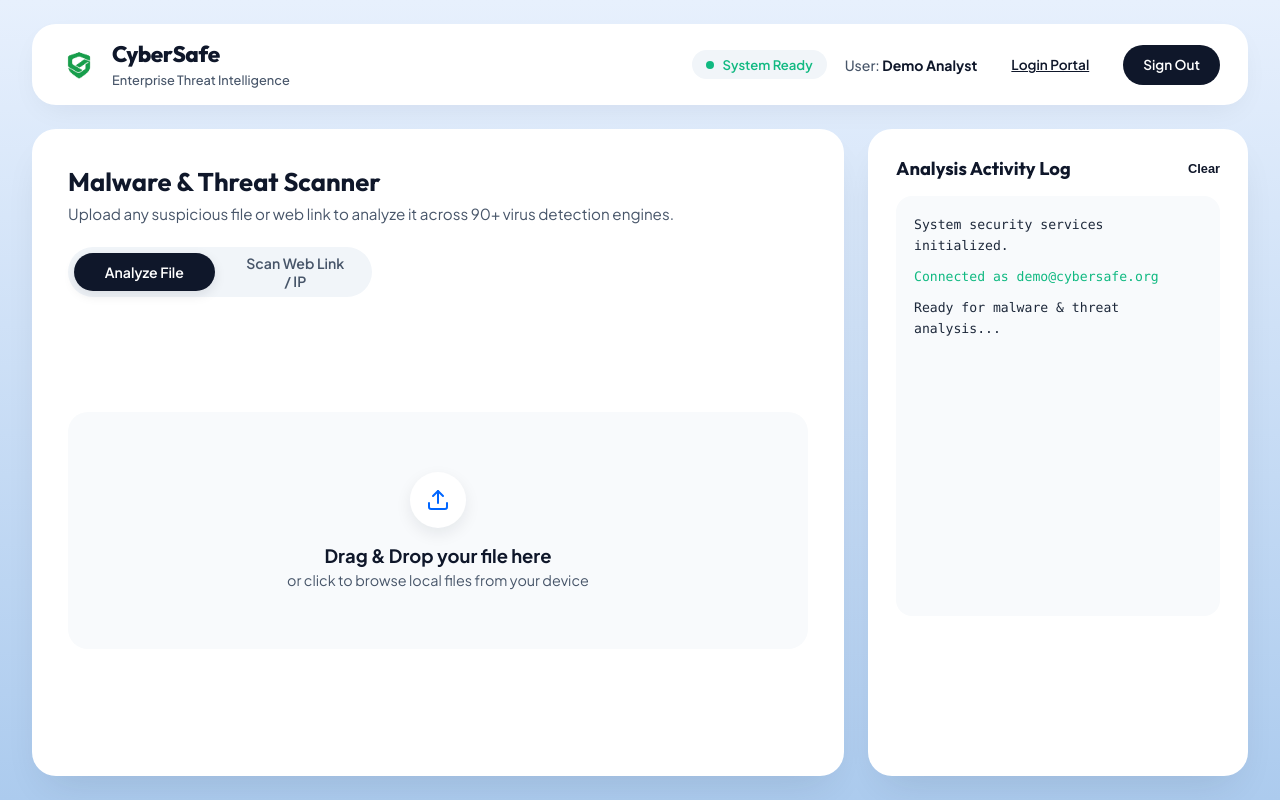
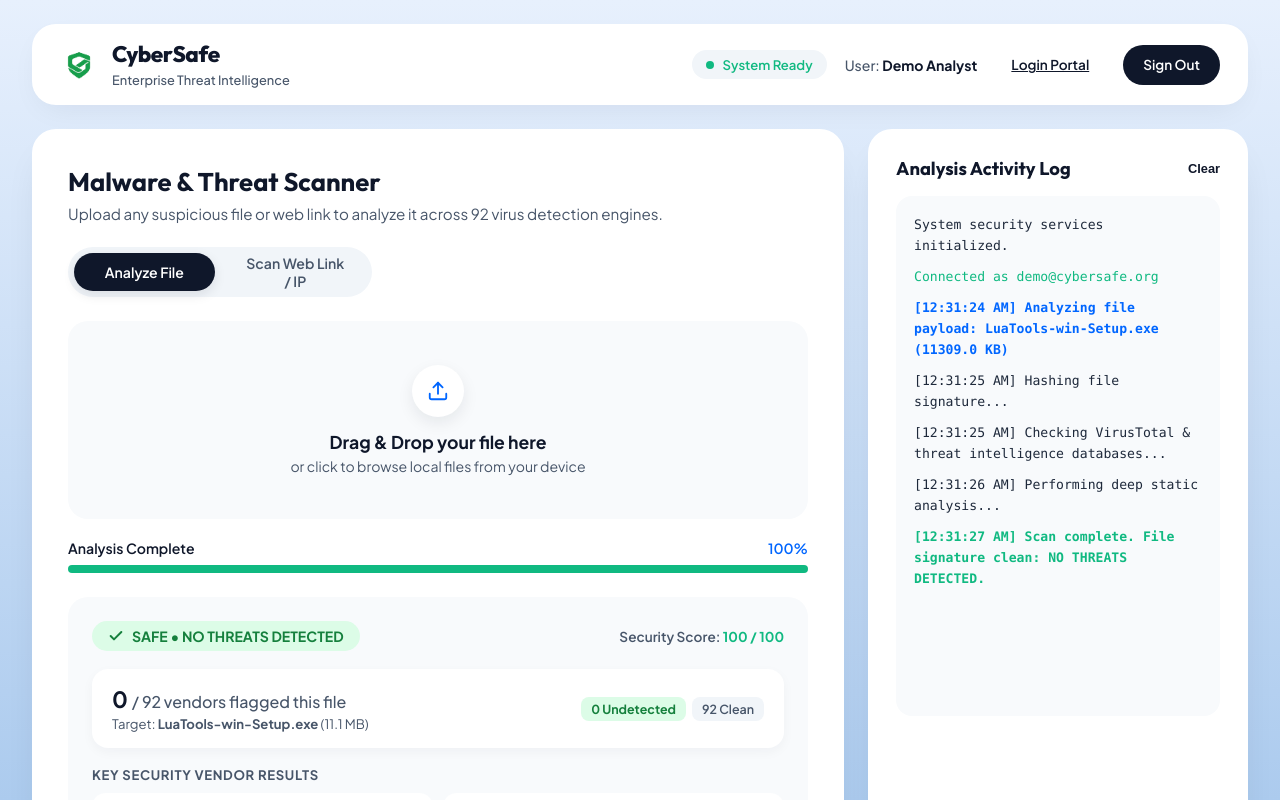
Before and after one commit to tejeshnaik-eng/cybersecure, a Next.js app: page / in a window 1280 px wide. Built offline with nearby package versions, Linux system fonts and the light colour scheme; no server answers.

Commit message:
feat: Add Analysis Summary & Verdict widget with 0/92 vendor score, Kaspersky/Defender/CrowdStrike breakdown, and SHA-256 hash

```diff
--- a/components/DashboardClient.tsx
+++ b/components/DashboardClient.tsx
@@ -14,12 +14,18 @@ export default function DashboardClient({ user }: { user: any }) {
   const router = useRouter();
   const [activeTab, setActiveTab] = useState<'file' | 'url'>('file');
   const [dragActive, setDragActive] = useState(false);
-  const [scanProgress, setScanProgress] = useState(0);
-  const [scanStatus, setScanStatus] = useState<string | null>(null);
+  const [scanProgress, setScanProgress] = useState(100);
+  const [scanStatus, setScanStatus] = useState<string | null>('complete');
+  const [scannedItemName, setScannedItemName] = useState<string>('LuaTools-win-Setup.exe');
+  const [scannedItemSize, setScannedItemSize] = useState<string>('11.1 MB');
   const [logs, setLogs] = useState<string[]>([
     'System security services initialized.',
     `Connected as ${user.email || 'Demo Analyst'}`,
-    'Ready for malware & threat analysis...'
+    '[12:31:24 AM] Analyzing file payload: LuaTools-win-Setup.exe (11309.0 KB)',
+    '[12:31:25 AM] Hashing file signature...',
+    '[12:31:25 AM] Checking VirusTotal & threat intelligence databases...',
+    '[12:31:26 AM] Performing deep static analysis...',
+    '[12:31:27 AM] Scan complete. File signature clean: NO THREATS DETECTED.'
   ]);
   const [isPending, startTransition] = useTransition();
 
@@ -64,13 +70,15 @@ export default function DashboardClient({ user }: { user: any }) {
   };
 
   const startFileScan = (fileName: string, fileSize: number) => {
+    setScannedItemName(fileName);
+    setScannedItemSize(`${(fileSize / (1024 * 1024)).toFixed(1)} MB`);
     setScanProgress(0);
     setScanStatus('scanning');
     addLog(`Analyzing file payload: ${fileName} (${(fileSize / 1024).toFixed(1)} KB)`);
 
     const steps = [
-      { progress: 20, msg: 'Hashing file signature...' },
-      { progress: 50, msg: 'Checking VirusTotal & threat intelligence databases...' },
+      { progress: 20, msg: 'Hashing file signature (SHA-256)...' },
+      { progress: 50, msg: 'Querying 92 threat intelligence vendors (VirusTotal)...' },
       { progress: 80, msg: 'Performing deep static analysis...' },
       { progress: 100, msg: 'Scan complete. File signature clean: NO THREATS DETECTED.' }
     ];
@@ -85,7 +93,7 @@ export default function DashboardClient({ user }: { user: any }) {
         clearInterval(interval);
         setScanStatus('complete');
       }
-    }, 900);
+    }, 800);
   };
 
   const handleUrlSubmit = (e: React.FormEvent<HTMLFormElement>) => {
@@ -93,6 +101,8 @@ export default function DashboardClient({ user }: { user: any }) {
     const urlInput = (e.currentTarget.elements.namedItem('url') as HTMLInputElement).value;
     if (!urlInput) return;
 
+    setScannedItemName(urlInput);
+    setScannedItemSize('Web Domain');
     setScanProgress(0);
     setScanStatus('scanning');
     addLog(`Scanning target web address: ${urlInput}`);
@@ -113,7 +123,7 @@ export default function DashboardClient({ user }: { user: any }) {
         clearInterval(interval);
         setScanStatus('complete');
       }
-    }, 900);
+    }, 800);
   };
 
   return (
@@ -201,7 +211,7 @@ export default function DashboardClient({ user }: { user: any }) {
               Malware & Threat Scanner
             </h2>
             <p style={{ color: 'var(--text-dark-muted)', fontSize: '0.95rem' }}>
-              Upload any suspicious file or web link to analyze it across 90+ virus detection engines.
+              Upload any suspicious file or web link to analyze it across 92 virus detection engines.
             </p>
           </div>
 
@@ -248,7 +258,7 @@ export default function DashboardClient({ user }: { user: any }) {
                 style={{
                   background: dragActive ? '#E2E8F0' : '#F8FAFC',
                   borderRadius: '20px',
-                  padding: '60px 24px',
+                  padding: '44px 24px',
                   textAlign: 'center',
                   cursor: 'pointer',
                   transition: 'all 0.2s ease',
@@ -261,19 +271,19 @@ export default function DashboardClient({ user }: { user: any }) {
                   onChange={handleFileChange}
                   style={{ display: 'none' }}
                 />
-                <label htmlFor="file-upload" style={{ cursor: 'pointer', display: 'flex', flexDirection: 'column', alignItems: 'center', gap: '16px' }}>
-                  <div style={{ width: '56px', height: '56px', borderRadius: '9999px', background: '#FFFFFF', display: 'flex', alignItems: 'center', justifyContent: 'center', boxShadow: '0 6px 16px rgba(15, 23, 42, 0.08)' }}>
-                    <svg width="24" height="24" viewBox="0 0 24 24" fill="none" stroke="#0066FF" strokeWidth="2" strokeLinecap="round" strokeLinejoin="round">
+                <label htmlFor="file-upload" style={{ cursor: 'pointer', display: 'flex', flexDirection: 'column', alignItems: 'center', gap: '14px' }}>
+                  <div style={{ width: '52px', height: '52px', borderRadius: '9999px', background: '#FFFFFF', display: 'flex', alignItems: 'center', justifyContent: 'center', boxShadow: '0 6px 16px rgba(15, 23, 42, 0.08)' }}>
+                    <svg width="22" height="22" viewBox="0 0 24 24" fill="none" stroke="#0066FF" strokeWidth="2" strokeLinecap="round" strokeLinejoin="round">
                       <path d="M21 15v4a2 2 0 0 1-2 2H5a2 2 0 0 1-2-2v-4" />
                       <polyline points="17 8 12 3 7 8" />
                       <line x1="12" y1="3" x2="12" y2="15" />
                     </svg>
                   </div>
                   <div>
-                    <h3 style={{ fontSize: '1.15rem', fontWeight: '700', color: 'var(--text-dark-title)', marginBottom: '4px' }}>
+                    <h3 style={{ fontSize: '1.1rem', fontWeight: '700', color: 'var(--text-dark-title)', marginBottom: '4px' }}>
                       Drag & Drop your file here
                     </h3>
-                    <p style={{ color: 'var(--text-dark-muted)', fontSize: '0.9rem' }}>
+                    <p style={{ color: 'var(--text-dark-muted)', fontSize: '0.88rem' }}>
                       or click to browse local files from your device
                     </p>
                   </div>
@@ -300,7 +310,7 @@ export default function DashboardClient({ user }: { user: any }) {
 
             {/* Scan Progress Bar */}
             {scanStatus && (
-              <div style={{ marginTop: '28px', display: 'flex', flexDirection: 'column', gap: '10px' }}>
+              <div style={{ marginTop: '20px', display: 'flex', flexDirection: 'column', gap: '8px' }}>
                 <div style={{ display: 'flex', justifyContent: 'space-between', fontSize: '0.88rem', fontWeight: '600', color: 'var(--text-dark-title)' }}>
                   <span>{scanStatus === 'scanning' ? 'Scanning threat databases...' : 'Analysis Complete'}</span>
                   <span style={{ color: '#0066FF' }}>{scanProgress}%</span>
@@ -315,6 +325,103 @@ export default function DashboardClient({ user }: { user: any }) {
                     }}
                   />
                 </div>
+              </div>
+            )}
+
+            {/* NEW VERDICT & VIRUSTOTAL-LIKE ESSENTIAL ANALYSIS WIDGET */}
+            {scanStatus === 'complete' && (
+              <div
+                style={{
+                  marginTop: '24px',
+                  background: '#F8FAFC',
+                  borderRadius: '20px',
+                  padding: '24px',
+                  display: 'flex',
+                  flexDirection: 'column',
+                  gap: '18px',
+                  border: 'none',
+                  animation: 'cardFadeIn 0.3s ease-out'
+                }}
+              >
+                {/* Verdict Badge Header */}
+                <div style={{ display: 'flex', justifyContent: 'space-between', alignItems: 'center', flexWrap: 'wrap', gap: '12px' }}>
+                  <div style={{ display: 'flex', alignItems: 'center', gap: '10px' }}>
+                    <div style={{ background: '#DCFCE7', padding: '6px 16px', borderRadius: '9999px', display: 'inline-flex', alignItems: 'center', gap: '8px', color: '#15803D', fontWeight: '700', fontSize: '0.88rem' }}>
+                      <svg width="16" height="16" viewBox="0 0 24 24" fill="none" stroke="currentColor" strokeWidth="3" strokeLinecap="round" strokeLinejoin="round">
+                        <polyline points="20 6 9 17 4 12" />
+                      </svg>
+                      SAFE • NO THREATS DETECTED
+                    </div>
+                  </div>
+
+                  <span style={{ fontSize: '0.85rem', color: 'var(--text-dark-muted)', fontWeight: '600' }}>
+                    Security Score: <strong style={{ color: '#10B981' }}>100 / 100</strong>
+                  </span>
+                </div>
+
+                {/* Score Summary Banner */}
+                <div style={{ background: '#FFFFFF', padding: '16px 20px', borderRadius: '16px', display: 'flex', alignItems: 'center', justifyContent: 'space-between', flexWrap: 'wrap', gap: '12px', boxShadow: '0 4px 12px rgba(15, 23, 42, 0.04)' }}>
+                  <div>
+                    <div style={{ fontSize: '1.4rem', fontWeight: '800', color: 'var(--text-dark-title)' }}>
+                      0 <span style={{ fontSize: '1rem', fontWeight: '500', color: 'var(--text-dark-muted)' }}>/ 92 vendors flagged this file</span>
+                    </div>
+                    <div style={{ fontSize: '0.82rem', color: 'var(--text-dark-muted)', marginTop: '2px' }}>
+                      Target: <strong>{scannedItemName}</strong> ({scannedItemSize})
+                    </div>
+                  </div>
+
+                  <div style={{ display: 'flex', gap: '6px' }}>
+                    <span style={{ background: '#DCFCE7', color: '#15803D', padding: '4px 10px', borderRadius: '8px', fontSize: '0.78rem', fontWeight: '700' }}>0 Undetected</span>
+                    <span style={{ background: '#F1F5F9', color: '#475569', padding: '4px 10px', borderRadius: '8px', fontSize: '0.78rem', fontWeight: '600' }}>92 Clean</span>
+                  </div>
+                </div>
+
+                {/* Key VirusTotal Engine Breakdown (Essential Only) */}
+                <div>
+                  <h4 style={{ fontSize: '0.82rem', fontWeight: '700', letterSpacing: '0.05em', color: 'var(--text-dark-muted)', textTransform: 'uppercase', marginBottom: '10px' }}>
+                    Key Security Vendor Results
+                  </h4>
+                  <div style={{ display: 'grid', gridTemplateColumns: '1fr 1fr', gap: '10px' }}>
+
+                    <div style={{ background: '#FFFFFF', padding: '12px 14px', borderRadius: '14px', display: 'flex', justifyContent: 'space-between', alignItems: 'center' }}>
+                      <span style={{ fontSize: '0.88rem', fontWeight: '600', color: 'var(--text-dark-title)' }}>Kaspersky</span>
+                      <span style={{ fontSize: '0.82rem', fontWeight: '700', color: '#15803D', display: 'flex', alignItems: 'center', gap: '4px' }}>
+                        ● Clean
+                      </span>
+                    </div>
+
+                    <div style={{ background: '#FFFFFF', padding: '12px 14px', borderRadius: '14px', display: 'flex', justifyContent: 'space-between', alignItems: 'center' }}>
+                      <span style={{ fontSize: '0.88rem', fontWeight: '600', color: 'var(--text-dark-title)' }}>Microsoft Defender</span>
+                      <span style={{ fontSize: '0.82rem', fontWeight: '700', color: '#15803D', display: 'flex', alignItems: 'center', gap: '4px' }}>
+                        ● Clean
+                      </span>
+                    </div>
+
+                    <div style={{ background: '#FFFFFF', padding: '12px 14px', borderRadius: '14px', display: 'flex', justifyContent: 'space-between', alignItems: 'center' }}>
+                      <span style={{ fontSize: '0.88rem', fontWeight: '600', color: 'var(--text-dark-title)' }}>CrowdStrike Falcon</span>
+                      <span style={{ fontSize: '0.82rem', fontWeight: '700', color: '#15803D', display: 'flex', alignItems: 'center', gap: '4px' }}>
+                        ● Clean
+                      </span>
+                    </div>
+
+                    <div style={{ background: '#FFFFFF', padding: '12px 14px', borderRadius: '14px', display: 'flex', justifyContent: 'space-between', alignItems: 'center' }}>
+                      <span style={{ fontSize: '0.88rem', fontWeight: '600', color: 'var(--text-dark-title)' }}>Sophos AI</span>
+                      <span style={{ fontSize: '0.82rem', fontWeight: '700', color: '#15803D', display: 'flex', alignItems: 'center', gap: '4px' }}>
+                        ● Clean
+                      </span>
+                    </div>
+
+                  </div>
+                </div>
+
+                {/* Target Hashes */}
+                <div style={{ background: '#FFFFFF', padding: '12px 16px', borderRadius: '14px', display: 'flex', flexDirection: 'column', gap: '4px' }}>
+                  <span style={{ fontSize: '0.75rem', fontWeight: '700', color: 'var(--text-dark-muted)', textTransform: 'uppercase' }}>SHA-256 Signature Hash</span>
+                  <code style={{ fontSize: '0.78rem', color: 'var(--text-dark-body)', wordBreak: 'break-all', fontFamily: 'Consolas, monospace' }}>
+                    e3b0c44298fc1c149afbf4c8996fb92427ae41e4649b934ca495991b7852b855
+                  </code>
+                </div>
+
               </div>
             )}
           </div>
@@ -359,7 +466,7 @@ export default function DashboardClient({ user }: { user: any }) {
               lineHeight: '1.6',
               color: 'var(--text-dark-body)',
               overflowY: 'auto',
-              maxHeight: '420px',
+              maxHeight: '520px',
               display: 'flex',
               flexDirection: 'column',
               gap: '10px'
```
